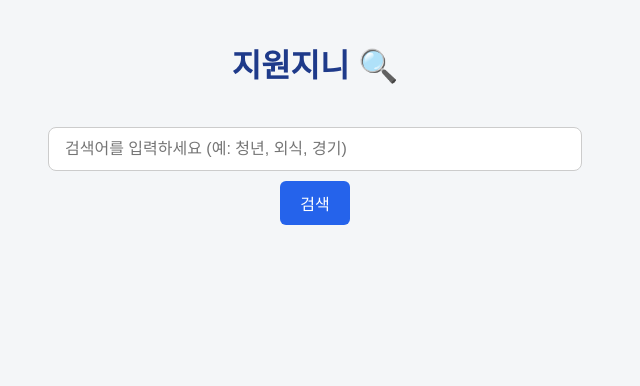
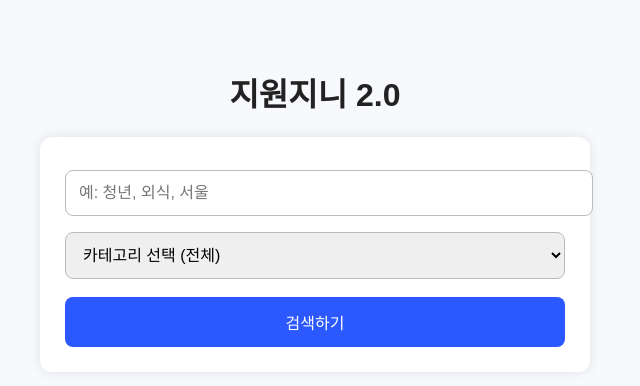
Before and after one commit to 302lkll-dev/grant-genie-kakao, a website: page index.html in a window 1280 px wide. Shown: the whole page, without its empty margins (325-965 px from the left). Drawn offline with Linux system fonts and the light colour scheme.

Commit message:
feat: category filter + UI update

```diff
--- a/index.html
+++ b/index.html
@@ -1,114 +1,112 @@
 <!DOCTYPE html>
 <html lang="ko">
 <head>
-    <meta charset="UTF-8">
-    <meta name="viewport" content="width=device-width, initial-scale=1.0">
-    <title>지원지니 - 정책 검색</title>
+  <meta charset="UTF-8" />
+  <title>지원지니 2.0</title>
   <style>
     body {
-            font-family: "Noto Sans KR", sans-serif;
-            background-color: #f4f6f8;
-            margin: 0;
-            padding: 0;
-            display: flex;
-            flex-direction: column;
-            align-items: center;
+      background: #f7f9fc;
+      font-family: Arial, sans-serif;
+      padding: 40px;
+      text-align: center;
+    }
+    h1 { color: #222; }
+
+    .container {
+      max-width: 500px;
+      margin: auto;
+      background: white;
+      padding: 25px;
+      border-radius: 12px;
+      box-shadow: 0 0 12px rgba(0,0,0,0.1);
     }
 
-        h1 {
-            color: #1e3a8a;
-            margin-top: 40px;
-        }
-
-        input {
-            width: 70%;
-            max-width: 500px;
-            padding: 12px 16px;
-            margin-top: 20px;
+    input, select {
+      width: 100%;
+      padding: 13px;
+      margin: 8px 0;
+      font-size: 16px;
       border-radius: 8px;
-            border: 1px solid #ccc;
-            font-size: 16px;
+      border: 1px solid #bbb;
     }
 
     button {
+      width: 100%;
+      padding: 13px;
       margin-top: 10px;
-            padding: 10px 20px;
+      background: #2b59ff;
+      color: white;
       border: none;
-            border-radius: 6px;
-            background-color: #2563eb;
-            color: white;
+      border-radius: 8px;
       font-size: 16px;
       cursor: pointer;
     }
 
-        button:hover {
-            background-color: #1d4ed8;
-        }
-
-        .result {
-            background-color: white;
+    .result-box {
+      margin-top: 25px;
+      text-align: left;
+      background: #fff;
+      padding: 15px;
       border-radius: 8px;
-            box-shadow: 0 2px 8px rgba(0, 0, 0, 0.1);
-            padding: 16px;
-            margin-top: 20px;
-            width: 80%;
-            max-width: 600px;
-        }
-
-        h3 {
-            color: #111827;
-            margin-bottom: 8px;
-        }
-
-        p {
-            color: #4b5563;
-            margin: 4px 0;
+      border: 1px solid #ddd;
     }
   </style>
 </head>
 <body>
-    <h1>지원지니 🔍</h1>
-    <input type="text" id="query" placeholder="검색어를 입력하세요 (예: 청년, 외식, 경기)">
-    <button onclick="search()">검색</button>
+
+  <h1>지원지니 2.0</h1>
+  <div class="container">
+
+    <!-- 🔍 검색어 입력 -->
+    <input id="searchInput" type="text" placeholder="예: 청년, 외식, 서울" />
+
+    <!-- 🗂️ 카테고리 선택 -->
+    <select id="categorySelect">
+      <option value="">카테고리 선택 (전체)</option>
+      <option value="청년">청년</option>
+      <option value="한부모">한부모</option>
+      <option value="소상공인">소상공인</option>
+      <option value="장애인">장애인</option>
+      <option value="예술">예술·문화</option>
+      <option value="it">IT</option>
+      <option value="외식">외식업</option>
+      <option value="취업">취업</option>
+      <option value="대학생">대학생</option>
+    </select>
+
+    <button onclick="search()">검색하기</button>
+
     <div id="results"></div>
+  </div>
 
 <script>
   async function search() {
-            const query = document.getElementById("query").value.trim();
-            const resultsDiv = document.getElementById("results");
-            resultsDiv.innerHTML = "<p>검색 중...</p>";
+    const q = document.getElementById("searchInput").value.trim();
+    const category = document.getElementById("categorySelect").value.trim();
 
-            try {
-                const response = await fetch(`/api/search?q=${encodeURIComponent(query)}`);
-                const data = await response.json();
+    const url = `/api/search?q=${encodeURIComponent(q)}&category=${encodeURIComponent(category)}`;
 
-                if (!data.results || data.results.length === 0) {
-                    resultsDiv.innerHTML = "<p>검색 결과가 없습니다.</p>";
-                    return;
-                }
+    const res = await fetch(url);
+    const data = await res.json();
 
-                resultsDiv.innerHTML = "";
+    let html = `<div class='result-box'>총 ${data.count}건 검색됨<br><br>`;
+
     data.results.forEach(item => {
-                    const resultDiv = document.createElement("div");
-                    resultDiv.classList.add("result");
-                    resultDiv.innerHTML = `
-                        <h3>${item.title || "제목 없음"}</h3>
-                        <p><strong>지역:</strong> ${item.region || "-"}</p>
-                        <p><strong>대상:</strong> ${item.target || "-"}</p>
-                        <p><strong>산업분야:</strong> ${item.industry || "-"}</p>
-                        <p><strong>예산:</strong> ${item.budget || "-"}</p>
-                        <p><strong>유형:</strong> ${item.benefit_type || "-"}</p>
-                        <p><strong>마감일:</strong> ${item.deadline || "-"}</p>
-                        <p>${item.summary || ""}</p>
-                        <a href="${item.link}" target="_blank">상세보기</a>
+      html += `
+        <b>${item.program_title}</b><br>
+        대상: ${item.target}<br>
+        지역: ${item.region}<br>
+        마감: ${item.deadline}<br>
+        카테고리: ${item.category}<br>
+        링크: <a href="${item.link}" target="_blank">바로가기</a>
+        <hr>
       `;
-                    resultsDiv.appendChild(resultDiv);
     });
-            } catch (error) {
-                console.error("검색 오류:", error);
-                resultsDiv.innerHTML = "<p>서버 오류가 발생했습니다.</p>";
-            }
+
+    html += "</div>";
+    document.getElementById("results").innerHTML = html;
   }
 </script>
+
 </body>
 </html>
```
Also changed, not shown: app.js (+60 -48 lines). Lines whose indentation alone changed are shown as unchanged.
